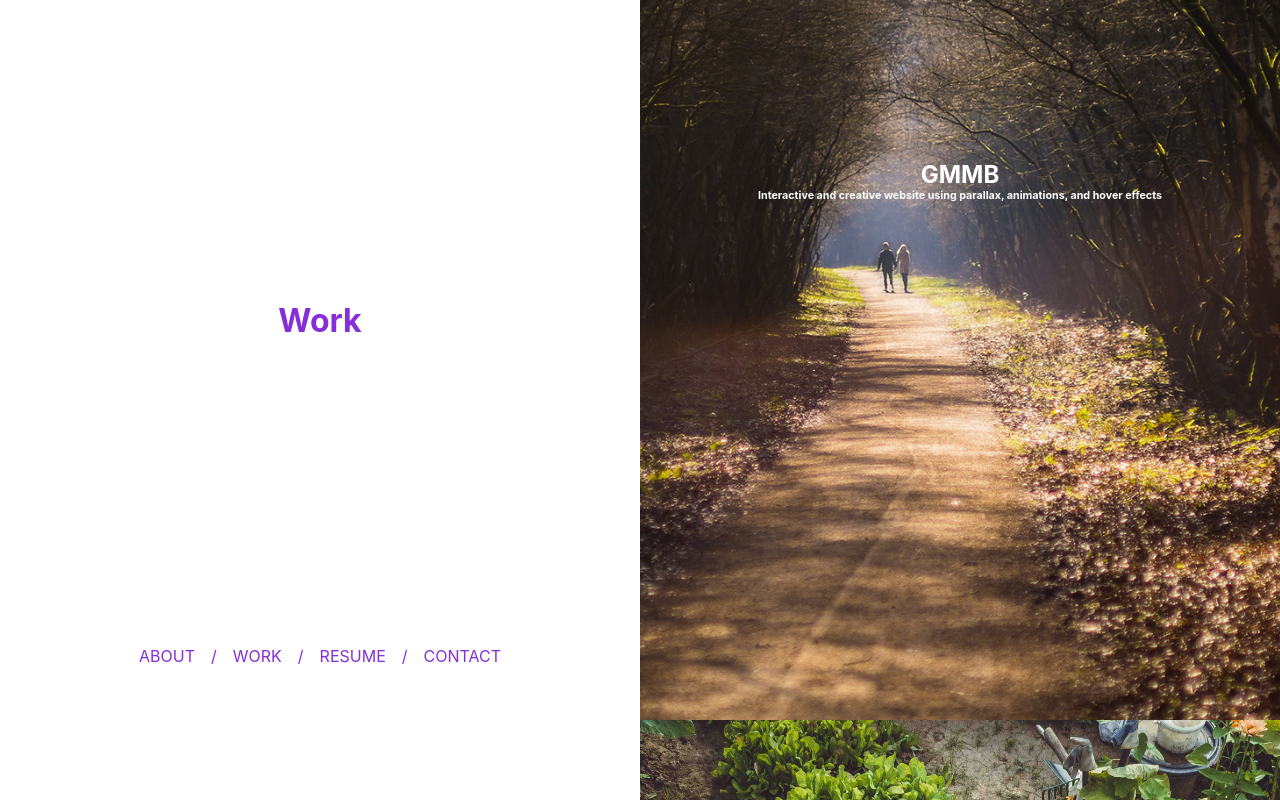
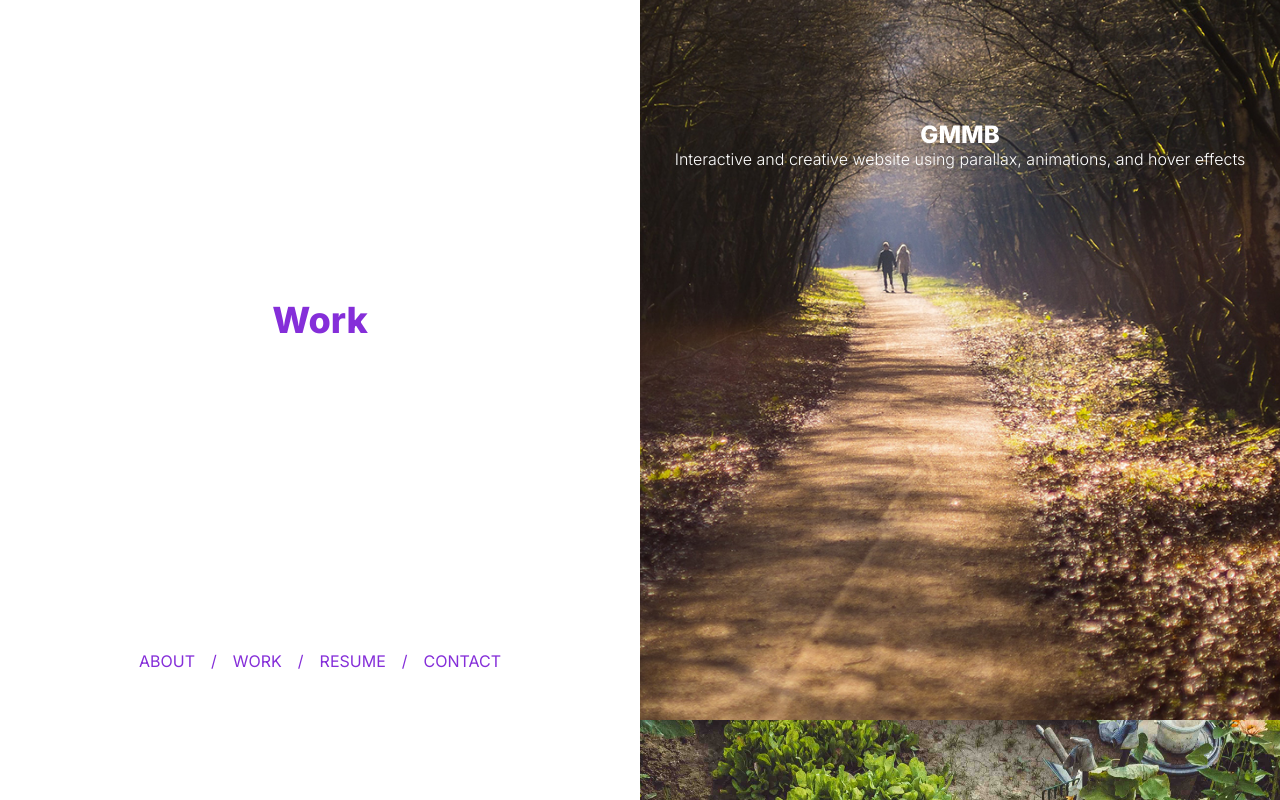
Before and after one commit to Cathy347Le/react-portfolio, a React (Create React App) app: page / in a window 1280 px wide. Shown: the part 1680-2480 px from the top of the page. Built offline with nearby package versions, Linux system fonts and the light colour scheme.

Commit message:
add Inter font and font sizes and weights

```diff
--- a/public/index.html
+++ b/public/index.html
@@ -24,6 +24,12 @@
       work correctly both with client-side routing and a non-root public URL.
       Learn how to configure a non-root public URL by running `npm run build`.
     -->
+    <link rel="preconnect" href="https://fonts.googleapis.com" />
+    <link rel="preconnect" href="https://fonts.gstatic.com" crossorigin />
+    <link
+      href="https://fonts.googleapis.com/css2?family=Inter:wght@200;300;400;500;700;800&display=swap"
+      rel="stylesheet"
+    />
     <title>React App</title>
   </head>
   <body>
--- a/src/Components/Project.jsx
+++ b/src/Components/Project.jsx
@@ -11,8 +11,8 @@ class Project extends Component {
         }}
       >
         <div className="project-content">
-          <h2>{this.props.project.title}</h2>
-          <h6>{this.props.project.description}</h6>
+          <h3>{this.props.project.title}</h3>
+          <h4 className="description">{this.props.project.description}</h4>
         </div>
       </div>
     );
--- a/src/Components/Work.jsx
+++ b/src/Components/Work.jsx
@@ -58,7 +58,7 @@ class Work extends Component {
             {({ style }) => (
               <div style={style} className="bckgrd-white title-section">
                 <div className="title-container">
-                  <h1>Work</h1>
+                  <h2>Work</h2>
                 </div>
                 <Menu />
               </div>
--- a/src/Components/Work.scss
+++ b/src/Components/Work.scss
@@ -41,7 +41,10 @@ $white: #ffffff;
         align-items: center;
         color: white;
         position: relative;
-        top: 30%;
+        top: 25%;
+        .description {
+          font-weight: 300;
+        }
       }
     }
   }
--- a/src/Components/variables-mixins.scss
+++ b/src/Components/variables-mixins.scss
@@ -1,6 +1,34 @@
 $purple: #852ed9;
 $black: #090108;
 $white: #ffffff;
+
+h2 {
+  font-size: 36px;
+  font-weight: 800;
+}
+
+h3 {
+  font-size: 24px;
+  font-weight: 800;
+}
+
+h4 {
+  font-size: 16px;
+  font-weight: 500;
+}
+
+h5 {
+  font-size: 14px;
+}
+
+h6 {
+  font-size: 12px;
+}
+
+p {
+  font-size: 16px;
+  font-weight: 400;
+}
 
 .bckgrd-purple {
   background-color: $purple;
--- a/src/index.css
+++ b/src/index.css
@@ -6,11 +6,12 @@
 
 body {
   margin: 0;
-  font-family: -apple-system, BlinkMacSystemFont, "Segoe UI", "Roboto", "Oxygen",
+  /* font-family: -apple-system, BlinkMacSystemFont, "Segoe UI", "Roboto", "Oxygen",
     "Ubuntu", "Cantarell", "Fira Sans", "Droid Sans", "Helvetica Neue",
     sans-serif;
   -webkit-font-smoothing: antialiased;
-  -moz-osx-font-smoothing: grayscale;
+  -moz-osx-font-smoothing: grayscale; */
+  font-family: "Inter", sans-serif;
 }
 
 code {
```
